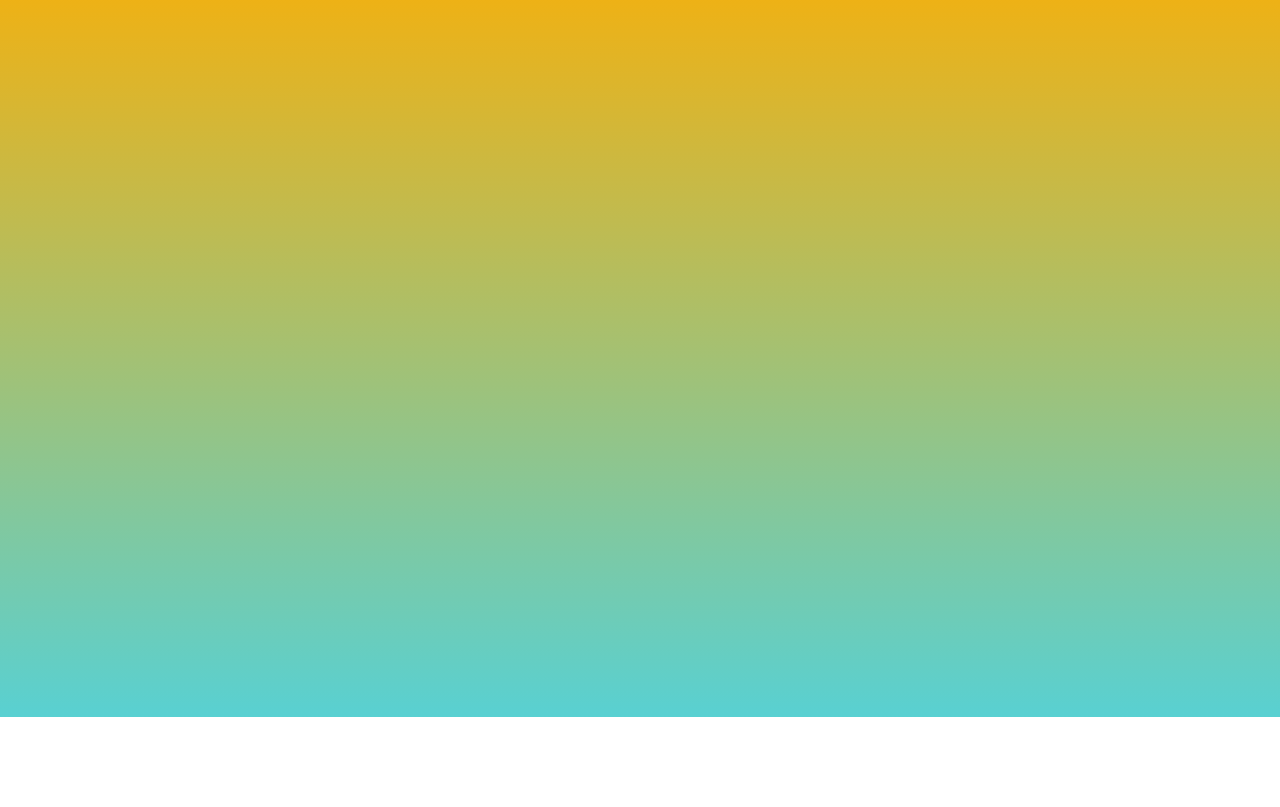
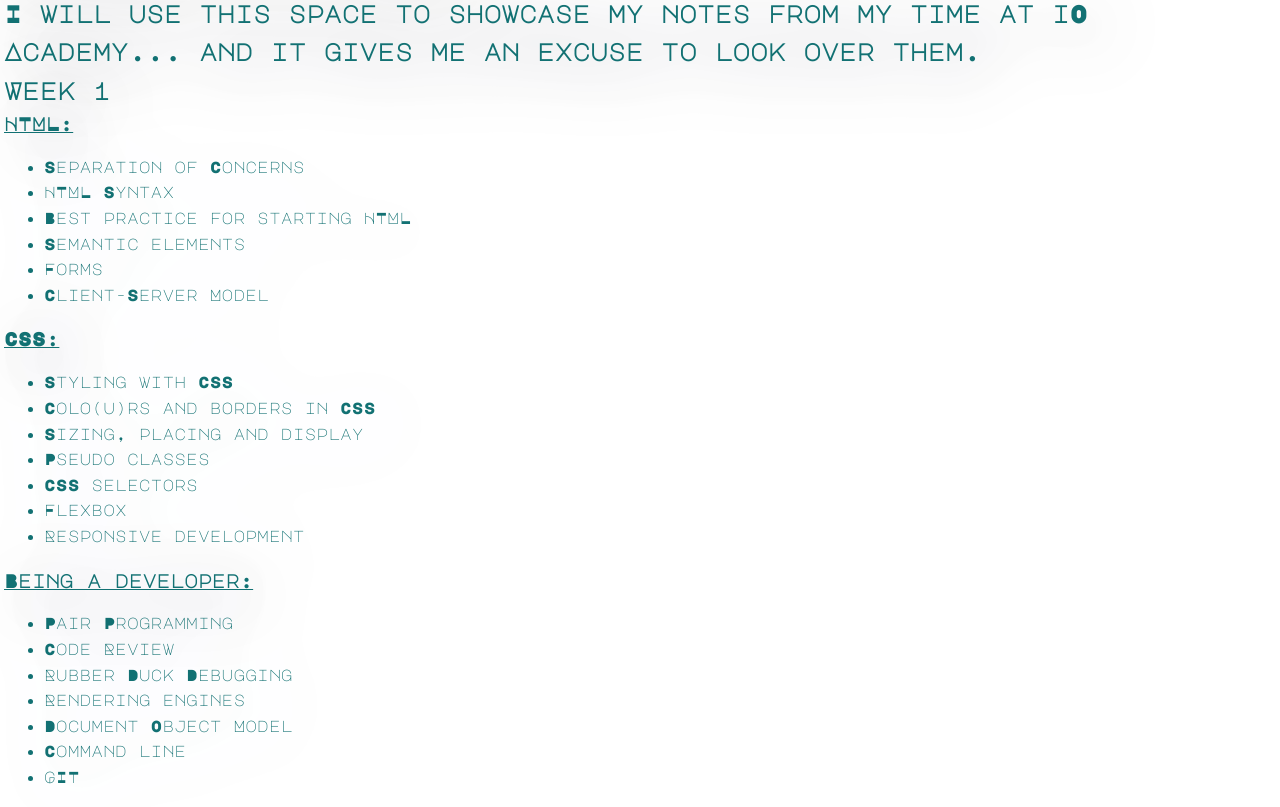
Before and after one commit to Henry-Tottle/Portfolio_site_2, a plain HTML site: page blog.html in a window 1280 px wide. Shown: the part 83-890 px from the top of the page. Before the commit the page ends 800 px from the top, so only its background shows below. Drawn offline with nearby package versions, Linux system fonts and the light colour scheme; a web font is replaced by a local one.

```diff
--- a/blog.html
+++ b/blog.html
@@ -15,8 +15,52 @@
   <link rel="stylesheet" href="styles.css">
     <title>Henry's notes</title>
 </head>
-<body>
-<section class="blogPage">
+<body class="blogPage">
+
+<div><a href="#"><i class='bx bx-home-alt' style='color:#127173'></i></a></div>
+
+<section>
+  <div>
+    <h1>Welcome to my blog...</h1>
+  </div>
+  <div>
+    <h2>I will use this space to showcase my notes from my time at iO Academy... and it gives me an excuse to look over them.</h2>
+  </div>
+  <div>
+    <h2>Week 1</h2>
+    <div>
+      <a href="≈"><h3>HTML:</h3></a>
+      <ul>
+        <li>Separation of Concerns</li>
+        <li>HTML Syntax</li>
+        <li>Best practice for starting HTML</li>
+        <li>Semantic elements</li>
+        <li>Forms</li>
+        <li>Client-Server Model</li>
+      </ul>
+      <a href="#"><h3>CSS:</h3></a>
+      <ul>
+        <li>Styling with CSS</li>
+        <li>Colo(u)rs and borders in CSS</li>
+        <li>Sizing, placing and display</li>
+        <li>Pseudo classes</li>
+        <li>CSS selectors</li>
+        <li>Flexbox</li>
+        <li>Responsive development</li>
+      </ul>
+      <a href="#"><h3>Being a developer:</h3></a>
+      <ul>
+        <li>Pair Programming</li>
+        <li>Code Review</li>
+        <li>Rubber Duck Debugging</li>
+        <li>Rendering engines</li>
+        <li>Document Object Model</li>
+        <li>Command line</li>
+        <li>GIT</li>
+
+      </ul>
+    </div>
+  </div>
 
 
 
--- a/styles.css
+++ b/styles.css
@@ -16,6 +16,10 @@
 i {
     text-decoration: none;
 }
+.blogPage a {
+    text-decoration: none;
+    color: rgb(18, 113, 115);
+}
 nav {
     position: fixed;
     top: 5px;
@@ -24,6 +28,7 @@
     justify-content: space-evenly;
     align-items: flex-end;
     height: 93vh;
+    z-index: 10;
 
 }
 nav div {
@@ -34,9 +39,7 @@
     font-size: 16pt;
 }
 
-.toolTipText {
-    display: none;
-}
+
 section {
     padding: 0 4px;
 
@@ -98,9 +101,7 @@
     flex-direction: row-reverse;
     justify-content: flex-end;
 }
-.softSkills h3 {
 
-}
 .softSkills {
     display: flex;
     justify-content: flex-end;
@@ -159,21 +160,28 @@
     font-family: "Major Mono Display", monospace;
     font-size: 16pt;
 }
-/*.bx-up-arrow-circle {*/
-/*    font-size: 30pt;*/
-/*    margin-top: 1rem;*/
+
+/*.blogPage {*/
+/*    height: 100%;*/
+/*    width: 100%;*/
+/*    background: rgb(34,193,195);*/
+/*    background: linear-gradient(0deg, rgba(34,193,195,0.7539609593837535) 0%, rgba(255,174,0,1) 100%);*/
+/*    display: flex;*/
+/*    justify-content: center;*/
+/*    flex-wrap: wrap;*/
+    /*text-align: center;*/
 /*}*/
-.blogPage {
-    height: 100vh;
-    width: 100vw;
-    background: rgb(34,193,195);
-    background: linear-gradient(0deg, rgba(34,193,195,0.7539609593837535) 0%, rgba(255,174,0,1) 100%);
+.blogPage section div{
+
 }
+/*.blogPage i {*/
+/*    font-size: 20pt;*/
+/*}*/
 @media screen  and (min-width: 700px) {
     body {
         line-height: 1.6;
     }
-    nav .tooltip .toolTipText {
+    .tooltip .toolTipText {
         display: block;
         visibility: hidden;
         writing-mode: vertical-rl;
```
Also changed, not shown: index.html (+1 -1 lines).
